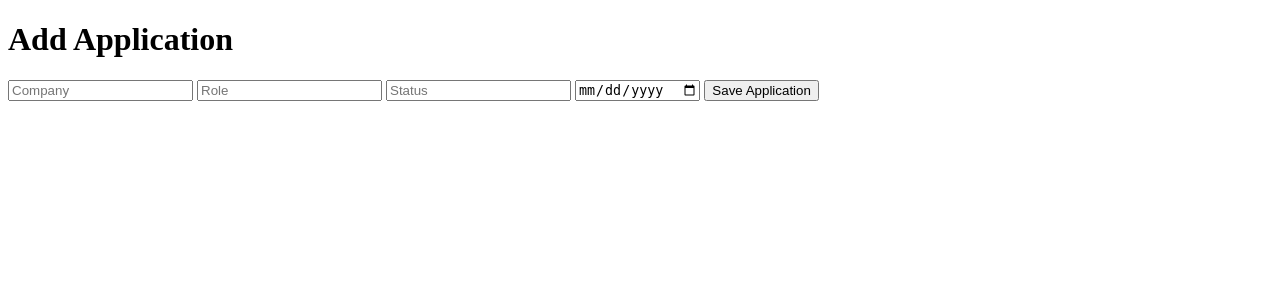
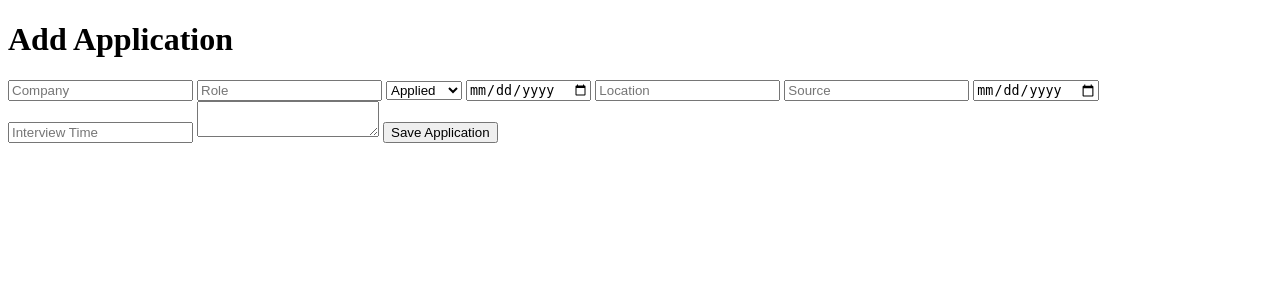
Before and after one commit to HReid17/jobtrackr, a Flask app: page /applications/add in a window 1280 px wide. Shown: the part 26-326 px from the top of the page. Run offline with Flask 3, Linux system fonts and the light colour scheme.

Commit message:
Expand application data model and forms

```diff
--- a/app.py
+++ b/app.py
@@ -26,17 +26,33 @@ def applications():
 
 @app.route("/applications/add", methods=["GET", "POST"])
 def add_application():
+
     if request.method == "POST":
         company = request.form.get("company")
         role = request.form.get("role")
         status = request.form.get("status")
         applied_date = request.form.get("applied_date")
+        location = request.form.get("location")
+        source = request.form.get("source")
+        interview_date = request.form.get("interview_date")
+        interview_time = request.form.get("interview_time")
+        notes = request.form.get("notes")
+
+        if interview_date:
+            interview_date = datetime.strptime(interview_date, "%Y-%m-%d").date()
+        else:
+            interview_date = None
 
         new_application = Application(
             company=company,
             role=role,
             status=status,
             applied_date=datetime.strptime(applied_date, "%Y-%m-%d").date(),
+            location=location,
+            source=source,
+            interview_date=interview_date,
+            interview_time=interview_time,
+            notes=notes,
         )
 
         db.session.add(new_application)
@@ -68,8 +84,26 @@ def edit_application(id):
         application.role = request.form.get("role")
         application.status = request.form.get("status")
 
-        applied_date = request.form.get("applied_date")
-        application.applied_date = datetime.strptime(applied_date, "%Y-%m-%d").date()
+        application.applied_date = datetime.strptime(
+            request.form.get("applied_date"),
+            "%Y-%m-%d"
+        ).date()
+
+        application.location = request.form.get("location")
+        application.source = request.form.get("source")
+
+        interview_date = request.form.get("interview_date")
+
+        if interview_date:
+            application.interview_date = datetime.strptime(
+            interview_date,
+            "%Y-%m-%d"
+        ).date()
+        else:
+            application.interview_date = None
+
+            application.interview_time = request.form.get("interview_time")
+            application.notes = request.form.get("notes")
 
         db.session.commit()
 
@@ -89,9 +123,5 @@ def analytics():
 with app.app_context():
     db.create_all()
 
-    print(
-        Application.query.all()
-    )  # Quick Test - Expecting [] to show as empty database
-
 if __name__ == "__main__":
     app.run(debug=True)
--- a/templates/applications/add_application.html
+++ b/templates/applications/add_application.html
@@ -14,9 +14,25 @@ Add Application | JobTrackr
 
     <input type="text" name="role" placeholder="Role">
 
-    <input type="text" name="status" placeholder="Status">
+    <select name="status">
+        <option value="Applied">Applied</option>
+        <option value="Interview">Interview</option>
+        <option value="Offer">Offer</option>
+        <option value="Rejected">Rejected</option>
+    </select>
 
     <input type="date" name="applied_date">
+
+    <input type="text" name="location" placeholder="Location">
+
+    <input type="text" name="source" placeholder="Source">
+
+    <input type="date" name="interview_date">
+
+    <input type="text" name="interview_time" placeholder="Interview Time">
+
+    <textarea name="notes" placeholder="Notes">
+    </textarea>
 
     <button type="submit">
         Save Application
```
Also changed, not shown: models.py (+8 -3 lines), templates/applications/edit_application.html (+29 -1 lines).
